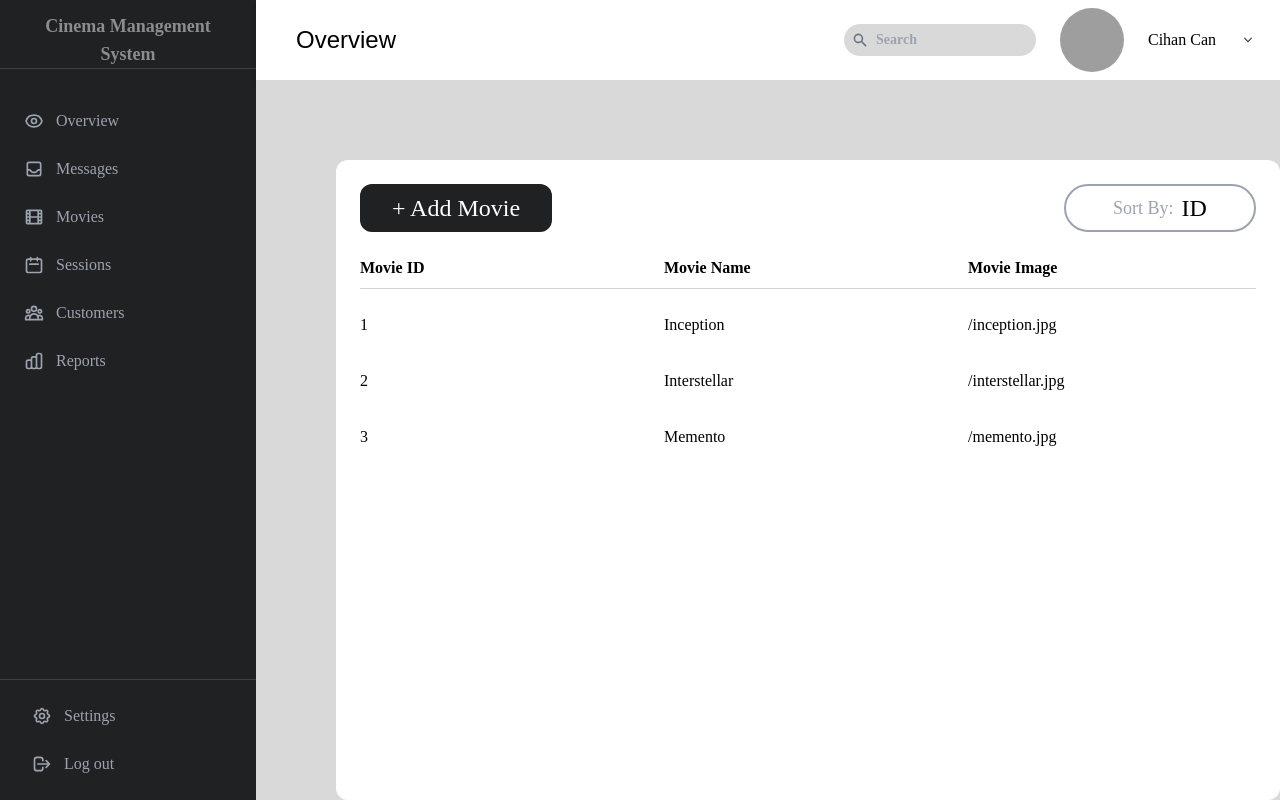
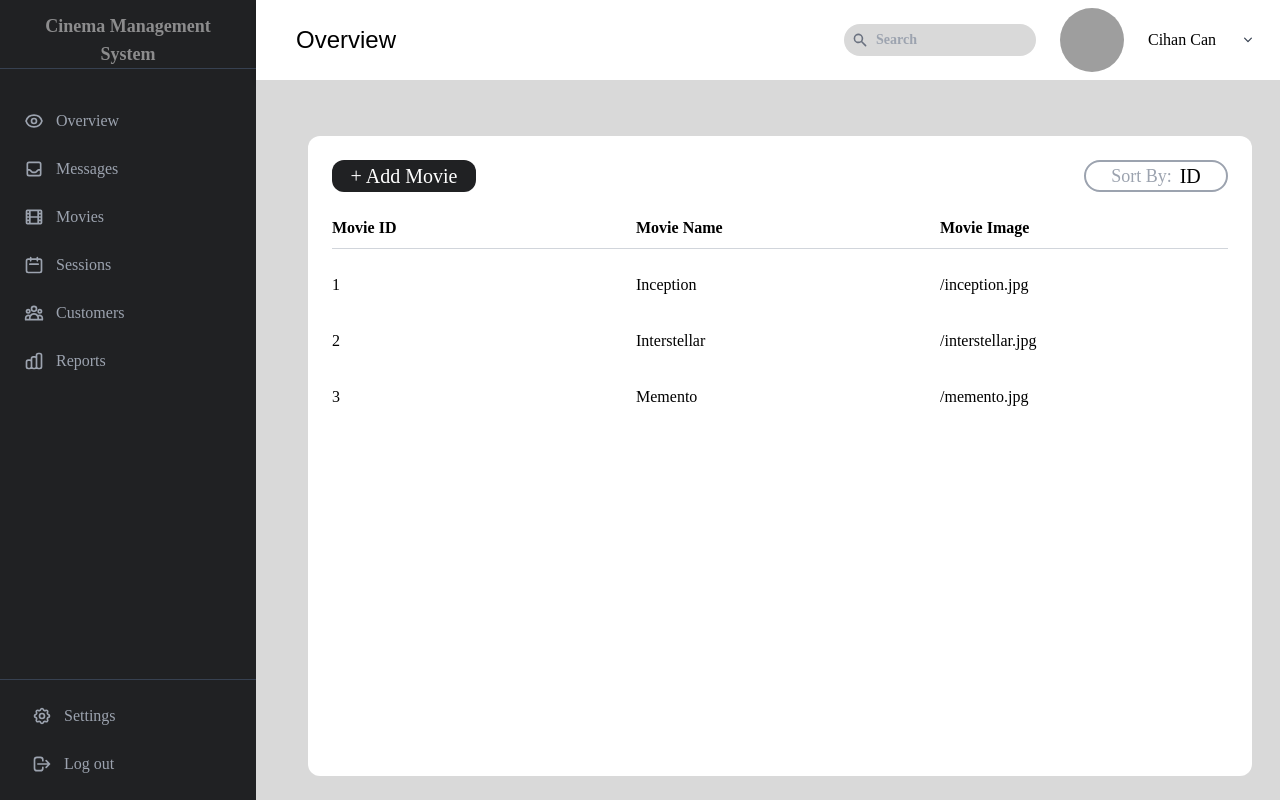
Before and after one commit to UmutVci/frontend-cms, a React (Create React App) app: page / in a window 1280 px wide. Built offline with nearby package versions, Linux system fonts and the light colour scheme; grey boxes are pictures that could not be loaded.

Commit message:
MoviesPage created

```diff
--- a/src/features/admin/MoviesPage.jsx
+++ b/src/features/admin/MoviesPage.jsx
@@ -16,15 +16,14 @@ export default function MoviesPage() {
                 <Header />
 
                 <main className="flex-1 p-10 bg-[#D9D9D9]">
-                    <div className="bg-white w-full h-full mx-10 my-10 rounded-xl p-6 overflow-auto">
-                        {/* Butonlar */}
+                    <div className="bg-white w-full h-full mx-3 my-4 rounded-xl p-6 overflow-auto">
                         <div className="flex items-center justify-between mb-6">
-                            <button className="bg-[#202123] text-white h-12 w-48 rounded-xl flex items-center justify-center">
-                                <span className="text-2xl">+ Add Movie</span>
+                            <button className="bg-[#202123] text-white h-8 w-36 rounded-xl flex items-center justify-center">
+                                <span className="text-xl">+ Add Movie</span>
                             </button>
-                            <button className="ml-auto flex items-center h-12 w-48 rounded-3xl border-2 border-gray-400 justify-center">
+                            <button className="ml-auto flex items-center h-8 w-36 rounded-3xl border-2 border-gray-400 justify-center">
                                 <span className="text-lg text-gray-400 mr-2">Sort By:</span>
-                                <span className="text-2xl">ID</span>
+                                <span className="text-xl">ID</span>
                             </button>
                         </div>
 
```
